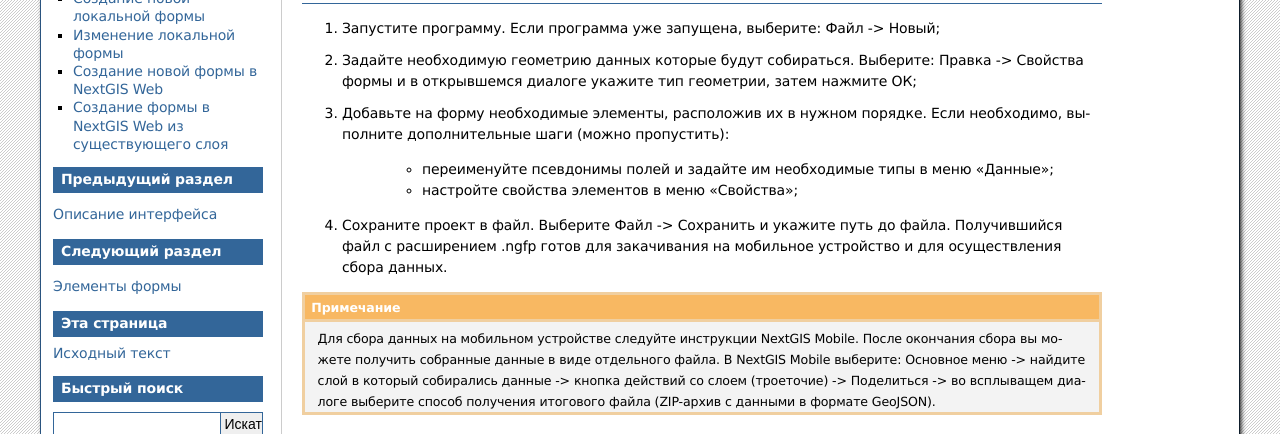
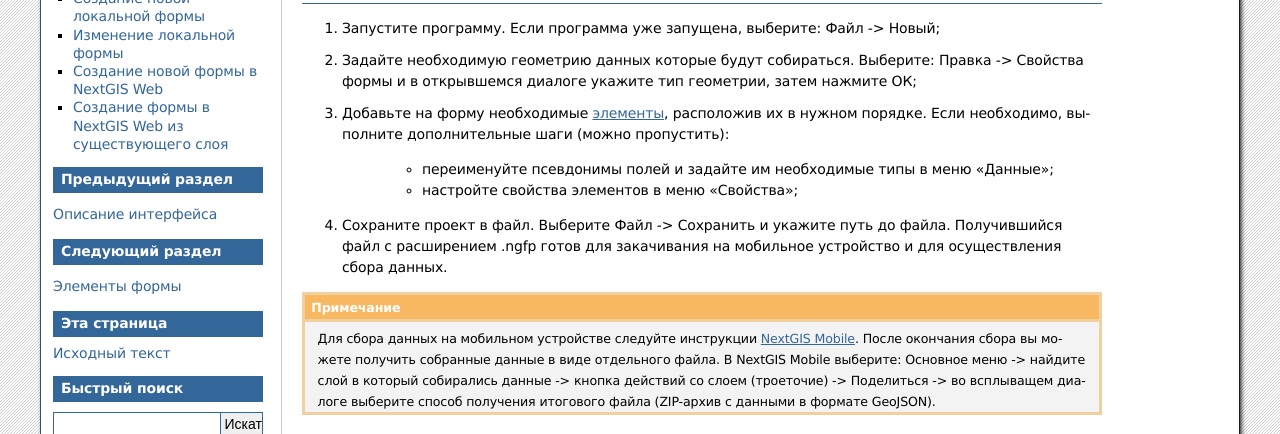
Before and after one commit to nextgis/docs_formbuilder, a Sphinx documentation site: the page built from source/workflow.rst, in a window 1280 px wide and 900 px high. Shown: the part 131-565 px from the top of the window. Built offline with Sphinx 7.4.7, drawn with Linux system fonts in a browser that asks for light colours; formulas are drawn with MathJax 3; part of the change alters nothing that is shown.

```diff
--- a/source/workflow.rst
+++ b/source/workflow.rst
@@ -10,7 +10,7 @@
 
 1. Запустите программу. Если программа уже запущена, выберите: Файл -> Новый;
 2. Задайте необходимую геометрию данных которые будут собираться. Выберите: Правка -> Свойства формы и в открывшемся диалоге укажите тип геометрии, затем нажмите ОК;
-3. Добавьте на форму необходимые элементы, расположив их в нужном порядке. Если необходимо, выполните дополнительные шаги (можно пропустить):
+3. Добавьте на форму необходимые `элементы <https://docs.nextgis.ru/docs_formbuilder/source/controls.html>`_, расположив их в нужном порядке. Если необходимо, выполните дополнительные шаги (можно пропустить):
 
     - переименуйте псевдонимы полей и задайте им необходимые типы в меню "Данные";
     - настройте свойства элементов в меню "Свойства";
@@ -18,7 +18,7 @@
 4. Сохраните проект в файл. Выберите Файл -> Сохранить и укажите путь до файла. Получившийся файл с расширением .ngfp готов для закачивания на мобильное устройство и для осуществления сбора данных.
 
 .. note::
-    Для сбора данных на мобильном устройстве следуйте инструкции NextGIS Mobile. После окончания сбора вы можете получить собранные данные в виде отдельного файла. В NextGIS Mobile выберите: Основное меню -> найдите слой в который собирались данные -> кнопка действий со слоем (троеточие) -> Поделиться -> во всплыващем диалоге выберите способ получения итогового файла (ZIP-архив с данными в формате GeoJSON).
+    Для сбора данных на мобильном устройстве следуйте инструкции `NextGIS Mobile <https://docs.nextgis.ru/docs_ngmobile/source/toc.html>`_. После окончания сбора вы можете получить собранные данные в виде отдельного файла. В NextGIS Mobile выберите: Основное меню -> найдите слой в который собирались данные -> кнопка действий со слоем (троеточие) -> Поделиться -> во всплыващем диалоге выберите способ получения итогового файла (ZIP-архив с данными в формате GeoJSON).
 
 Изменение локальной формы
 -------------------------
```
